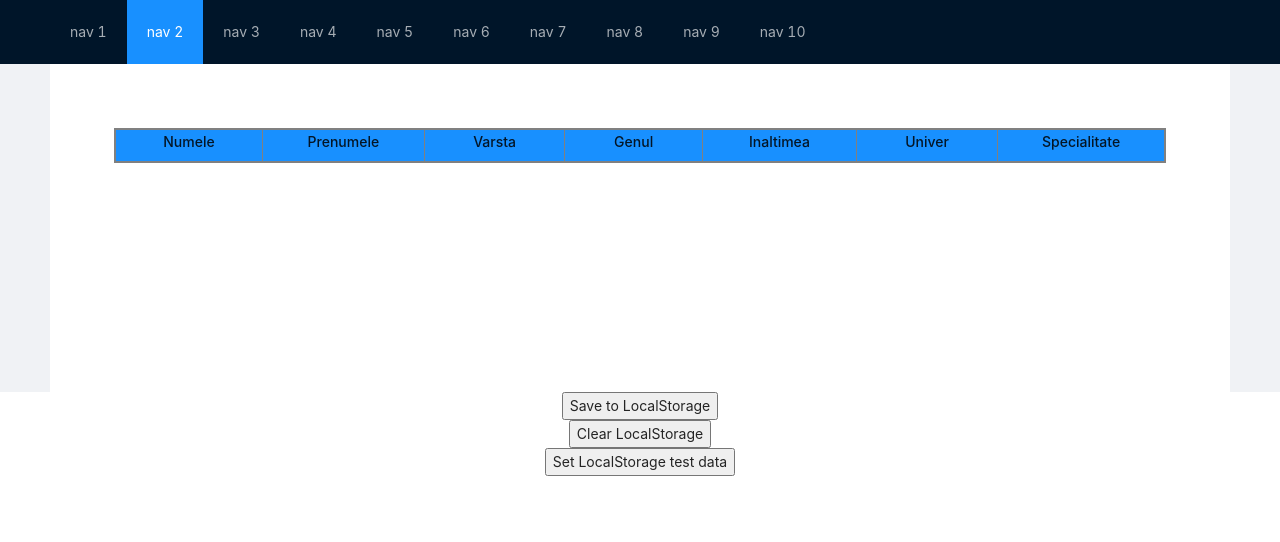
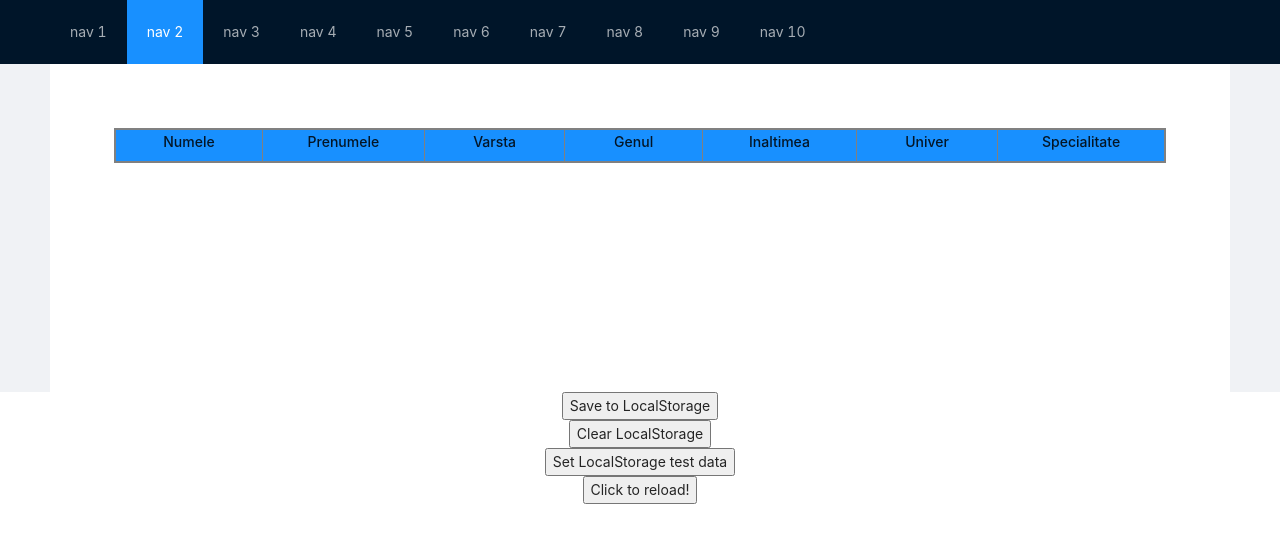
Before and after one commit to peetrea/lab1, a React (Create React App) app: page / in a window 1280 px wide. Shown: the top 542 px of the page. Built offline with nearby package versions, Linux system fonts and the light colour scheme.

Commit message:
update lab5

```diff
--- a/src/App.tsx
+++ b/src/App.tsx
@@ -10,6 +10,11 @@ function App() {
   React.useEffect(()=>{
     console.log('')
   }, [rootStoreState])
+
+  function refreshPage() {
+    window.location.reload();
+  }
+
   return (
     <div className="App">
         <Layout_content
@@ -21,6 +26,8 @@ function App() {
         <button onClick={rootStore.clearLocalStorage}>Clear LocalStorage</button>
         <br />
         <button onClick={rootStore.setLocalStorageTestData}>Set LocalStorage test data</button>
+        <br />
+        <button onClick={refreshPage}>Click to reload!</button>
     </div>
   );
 }
--- a/src/mst/Provider.store.ts
+++ b/src/mst/Provider.store.ts
@@ -26,6 +26,8 @@ export const Root = types
         },
         setLocalStorageTestData() {
             localStorage && localStorage.setItem('Lab5_Data', JSON.stringify(initialState))
+            setTimeout(() => window.location.reload(), 2000);
+
         }
     }))
     .actions((self) => ({
```
